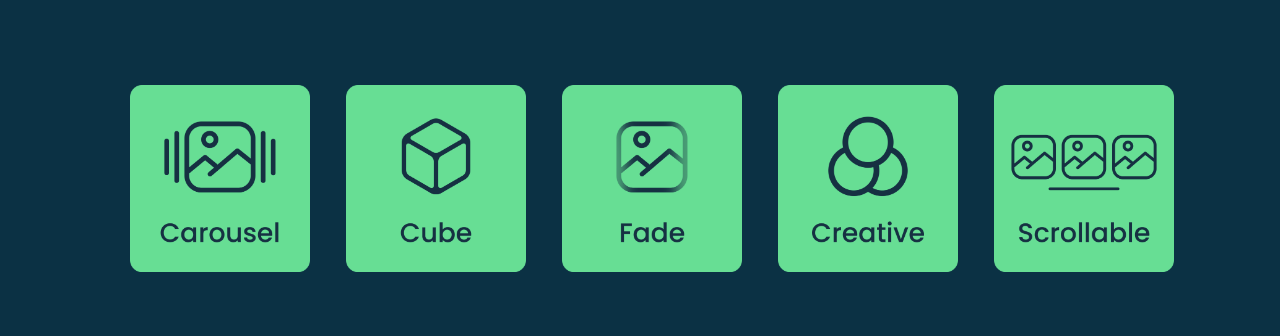
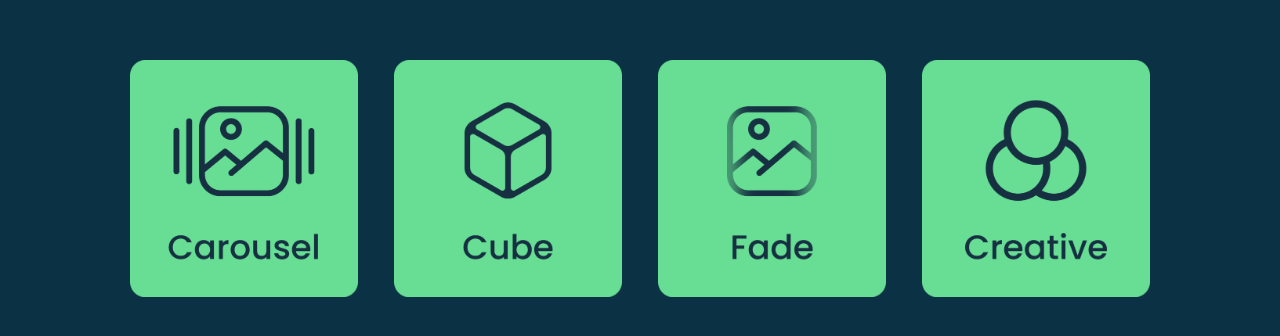
Before and after one commit to viktorijaSHG/AdAid, a Vue app: page / in a window 1280 px wide. Shown: the part 218-554 px from the top of the page. Built offline with nearby package versions, Linux system fonts and the light colour scheme.

Commit message:
hide scrollable menu

```diff
--- a/src/App.vue
+++ b/src/App.vue
@@ -30,7 +30,7 @@ export default {
         { src: "cube.png", alt: "Cube" },
         { src: "fade.png", alt: "Fade" },
         { src: "creative.png", alt: "Creative" },
-        { src: "scrollable.png", alt: "Scrollable" },
+        // { src: "scrollable.png", alt: "Scrollable" },
         // Add more images as needed
       ],
     };
@@ -78,7 +78,7 @@ body {
 .image-grid {
   display: grid;
   grid-template-columns: repeat(
-    5,
+    4,
     minmax(12.5rem, 1fr)
   ); /* 200px is approximately 12.5rem */
   gap: 1rem;
```
